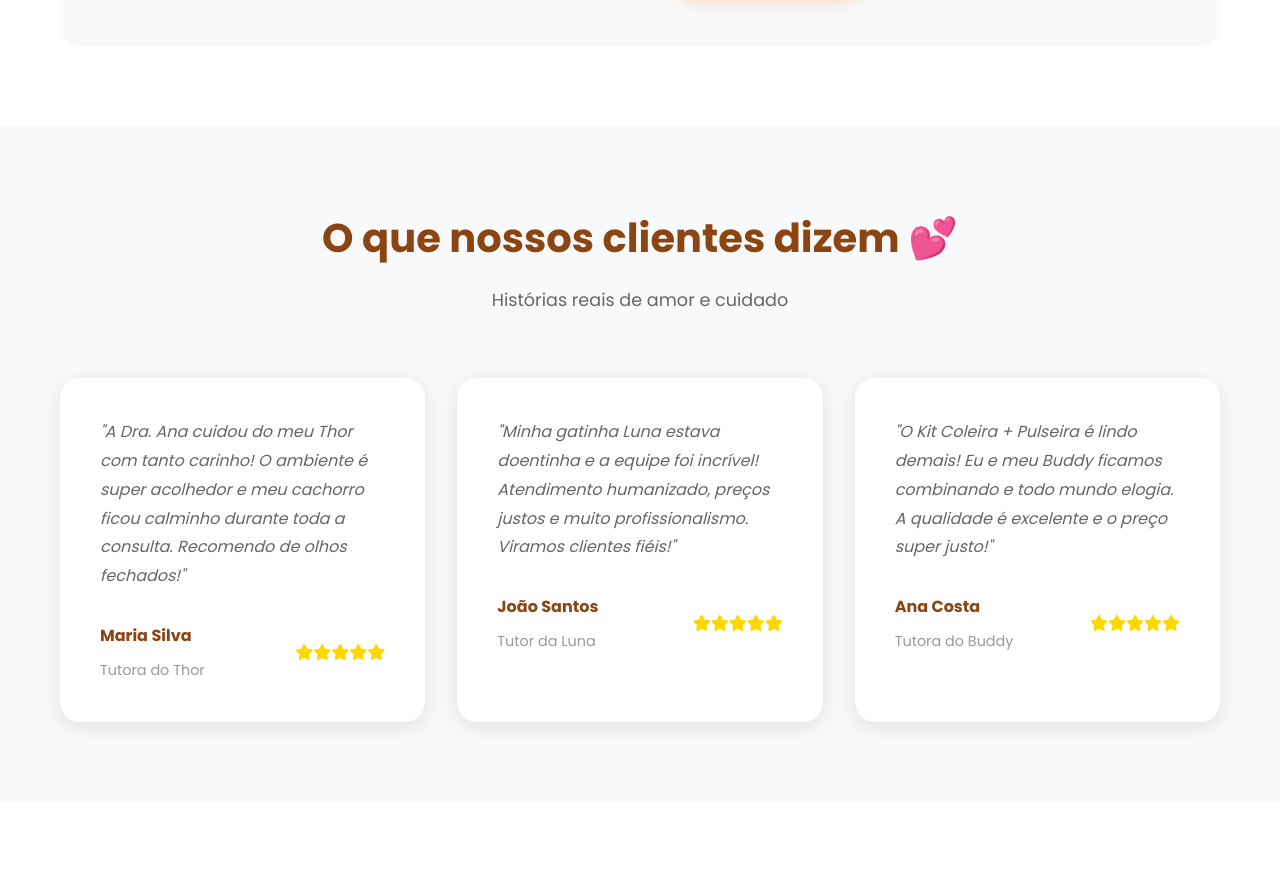
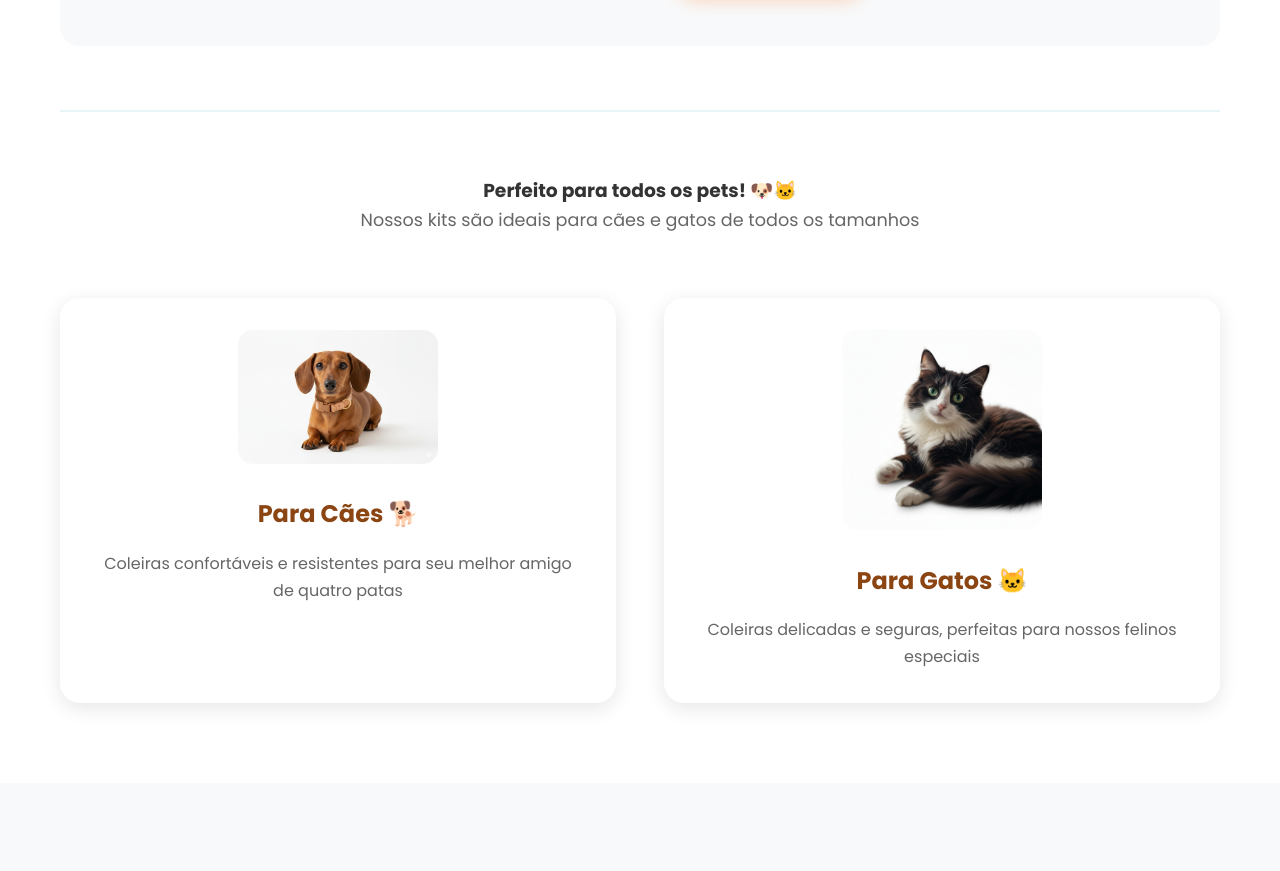
Before and after one commit to fernandozg07/patinhas-felizes, a React (Create React App) app: page / in a window 1280 px wide. Shown: the part 4458-5329 px from the top of the page. Built offline with nearby package versions, Linux system fonts and the light colour scheme.

Commit message:
Adicionada imagem do gato - mostrando variedade de pets atendidos

```diff
--- a/src/App.css
+++ b/src/App.css
@@ -362,6 +362,57 @@ body {
     color: #666;
     line-height: 1.8;
     margin-bottom: 2rem;
+}
+
+/* Pets Exemplos */
+.pets-exemplos {
+    margin-top: 4rem;
+    padding-top: 4rem;
+    border-top: 2px solid #E8F4F8;
+}
+
+.pets-grid {
+    display: grid;
+    grid-template-columns: repeat(auto-fit, minmax(300px, 1fr));
+    gap: 3rem;
+    margin-top: 2rem;
+}
+
+.pet-exemplo {
+    text-align: center;
+    padding: 2rem;
+    background: white;
+    border-radius: 20px;
+    box-shadow: 0 5px 20px rgba(0,0,0,0.1);
+    transition: transform 0.3s;
+}
+
+.pet-exemplo:hover {
+    transform: translateY(-5px);
+}
+
+.pet-image {
+    margin-bottom: 1.5rem;
+}
+
+.pet-image img {
+    max-width: 200px;
+    max-height: 200px;
+    width: 100%;
+    height: auto;
+    border-radius: 15px;
+    object-fit: cover;
+}
+
+.pet-exemplo h4 {
+    font-size: 1.5rem;
+    color: #8B4513;
+    margin-bottom: 1rem;
+}
+
+.pet-exemplo p {
+    color: #666;
+    line-height: 1.7;
 }
 
 .produto-beneficios {
@@ -861,6 +912,15 @@ body {
         padding: 1.5rem;
     }
 
+    .pets-grid {
+        grid-template-columns: 1fr;
+        gap: 2rem;
+    }
+
+    .pet-exemplo {
+        padding: 1.5rem;
+    }
+
     .depoimentos-grid {
         grid-template-columns: 1fr;
         gap: 1.5rem;
--- a/src/App.js
+++ b/src/App.js
@@ -219,6 +219,32 @@ function App() {
               <a href="#contato" className="btn-primary">Quero o meu Kit!</a>
             </div>
           </div>
+
+          {/* Exemplos de Pets */}
+          <div className="pets-exemplos">
+            <div className="section-header">
+              <h3>Perfeito para todos os pets! 🐶🐱</h3>
+              <p>Nossos kits são ideais para cães e gatos de todos os tamanhos</p>
+            </div>
+
+            <div className="pets-grid">
+              <div className="pet-exemplo">
+                <div className="pet-image">
+                  <img src="/cachorro.png" alt="Cachorro fofo da clínica" />
+                </div>
+                <h4>Para Cães 🐕</h4>
+                <p>Coleiras confortáveis e resistentes para seu melhor amigo de quatro patas</p>
+              </div>
+
+              <div className="pet-exemplo">
+                <div className="pet-image">
+                  <img src="/gato.png" alt="Gato fofo da clínica" />
+                </div>
+                <h4>Para Gatos 🐱</h4>
+                <p>Coleiras delicadas e seguras, perfeitas para nossos felinos especiais</p>
+              </div>
+            </div>
+          </div>
         </div>
       </section>
 
@@ -342,7 +368,7 @@ function App() {
               </div>
               <h3>Alimentação Saudável</h3>
               <p>Descubra quais alimentos são ideais para cada fase da vida do seu pet e como manter uma dieta equilibrada.</p>
-              <a href="#" className="blog-link">Leia mais <i className="fas fa-arrow-right"></i></a>
+              <a href="/blog/alimentacao" className="blog-link">Leia mais <i className="fas fa-arrow-right"></i></a>
             </div>
 
             <div className="blog-card">
@@ -351,7 +377,7 @@ function App() {
               </div>
               <h3>Exercícios e Brincadeiras</h3>
               <p>Atividades divertidas para manter seu bichinho ativo, saudável e feliz todos os dias.</p>
-              <a href="#" className="blog-link">Leia mais <i className="fas fa-arrow-right"></i></a>
+              <a href="/blog/exercicios" className="blog-link">Leia mais <i className="fas fa-arrow-right"></i></a>
             </div>
 
             <div className="blog-card">
@@ -360,7 +386,7 @@ function App() {
               </div>
               <h3>Prevenção de Doenças</h3>
               <p>Saiba como prevenir as principais doenças e manter a saúde do seu pet sempre em dia.</p>
-              <a href="#" className="blog-link">Leia mais <i className="fas fa-arrow-right"></i></a>
+              <a href="/blog/prevencao" className="blog-link">Leia mais <i className="fas fa-arrow-right"></i></a>
             </div>
           </div>
         </div>
@@ -470,9 +496,9 @@ function App() {
               </div>
               <p>Cuidando de vidas e fortalecendo o vínculo tutor–pet com carinho, confiança, segurança e conhecimento.</p>
               <div className="social-links">
-                <a href="#"><i className="fab fa-facebook"></i></a>
-                <a href="#"><i className="fab fa-instagram"></i></a>
-                <a href="#"><i className="fab fa-whatsapp"></i></a>
+                <a href="https://facebook.com/patinhasfelizes"><i className="fab fa-facebook"></i></a>
+                <a href="https://instagram.com/patinhasfelizes"><i className="fab fa-instagram"></i></a>
+                <a href="https://wa.me/5511999999999"><i className="fab fa-whatsapp"></i></a>
               </div>
             </div>
 
@@ -493,7 +519,7 @@ function App() {
                 <li><a href="#sobre">Nossa História</a></li>
                 <li><a href="#equipe">Nossa Equipe</a></li>
                 <li><a href="#produtos">Produtos Exclusivos</a></li>
-                <li><a href="#">Programa de Fidelidade</a></li>
+                <li><a href="#produtos">Programa de Fidelidade</a></li>
               </ul>
             </div>
 
```
Also changed, not shown: public/gato.png (added).
